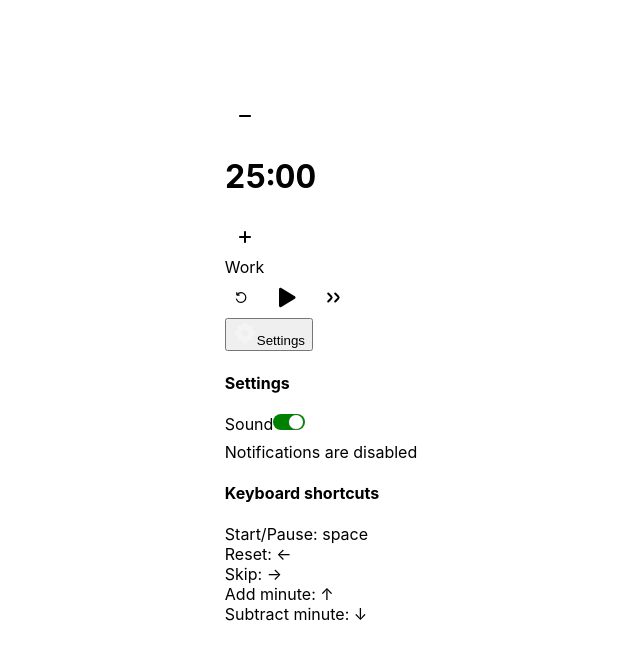
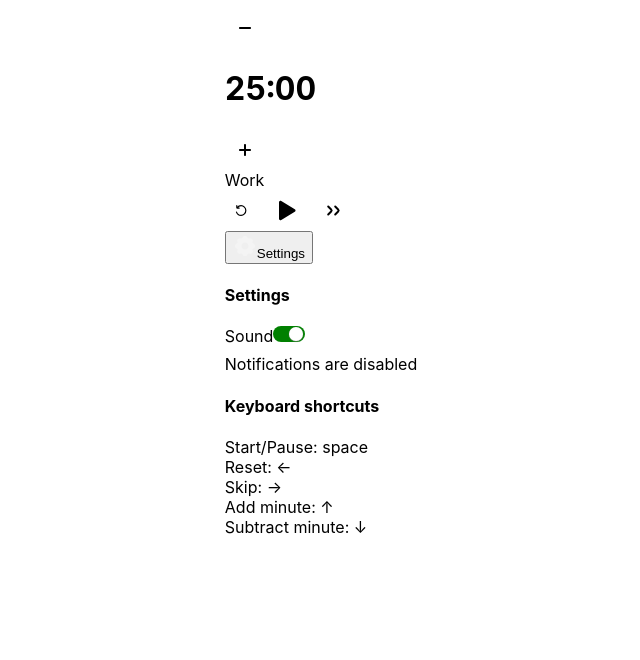
Before and after one commit to jamesjlyons/pomodo, a Next.js app: page / in a window 1280 px wide. Both pictures are taken after a click on the button "Settings". Shown: the top 660 px of the page, without its empty margins (319-959 px from the left). Built offline with nearby package versions, Linux system fonts and the light colour scheme.

Commit message:
layout adjustments

```diff
--- a/components/Pomodoro.tsx
+++ b/components/Pomodoro.tsx
@@ -301,6 +301,7 @@ export default function Pomodoro() {
 
   return (
     <div className="pomodoro">
+      <div className="top">
         <div className="container-outer">
           <div className="container-inner">
             <div className="session">
@@ -463,7 +464,9 @@ export default function Pomodoro() {
           <div className="dial" id="dial3"></div>
           <div className="dial" id="dial4"></div>
         </div>
+      </div>
 
+      <div className="bottom">
         <button
           className="settingsButton"
           onClick={() => setSettingsOpen(!settingsOpen)}
@@ -489,8 +492,8 @@ export default function Pomodoro() {
 
         {settingsOpen && (
           <div>
+            <h4>Settings</h4>
             <form>
-            <h4>Settings</h4>
               <div>
                 <label className="Label" htmlFor="sound">
                   Sound
@@ -542,5 +545,6 @@ export default function Pomodoro() {
           <Toast.Viewport />
         </Toast.Provider>
       </div>
+    </div>
   );
 }
--- a/styles/globals.css
+++ b/styles/globals.css
@@ -28,7 +28,7 @@ body {
 body {
   display: grid;
   place-items: center;
-  height: 90vh;
+  /* height: 90vh; */
 }
 
 a {
@@ -50,7 +50,7 @@ a {
 }
 
 .SwitchRoot {
-  all:unset;
+  all: unset;
   width: 32px;
   height: 16px;
   background-color: ButtonFace;
@@ -109,16 +109,15 @@ a {
 }
 
 .ToastRoot {
- position: absolute;
- bottom: 8px;
- right: 8px ;
+  position: absolute;
+  bottom: 8px;
+  right: 8px;
   background-color: black;
   color: white;
   border: 1px solid gray;
   border-radius: 6px;
   padding: 15px;
   list-style: none;
-
 }
 .ToastRoot[data-state='open'] {
   animation: slideIn 150ms cubic-bezier(0.16, 1, 0.3, 1);
@@ -156,7 +155,7 @@ a {
 .ToastDescription {
   grid-area: description;
   margin: 0;
-   color: black;
+  color: black;
   font-size: 13px;
   line-height: 1.3;
 }
@@ -165,4 +164,4 @@ a {
   grid-area: action;
 }
 
-@import './pomodoro.css'
+@import './pomodoro.css';
```
Also changed, not shown: styles/pomodoro.css (+14 -0 lines). Lines whose indentation alone changed are shown as unchanged.
